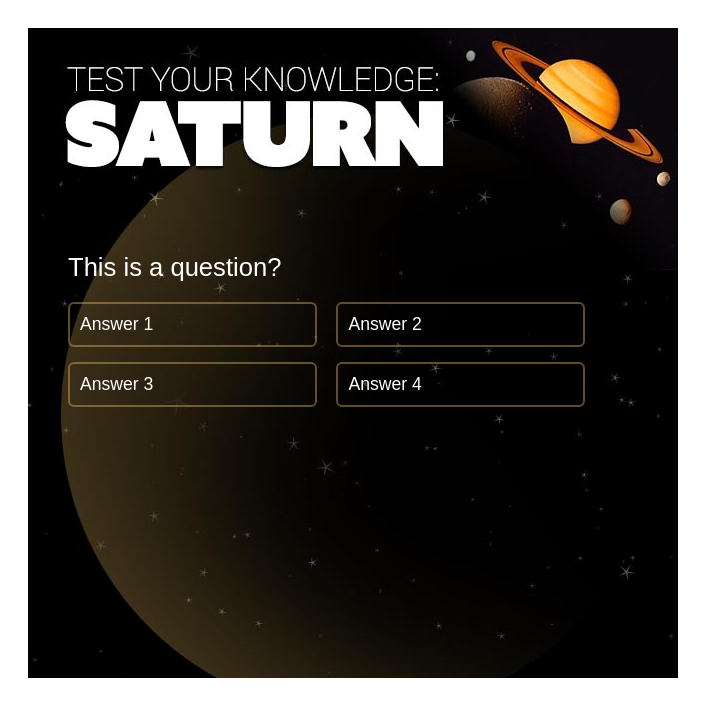
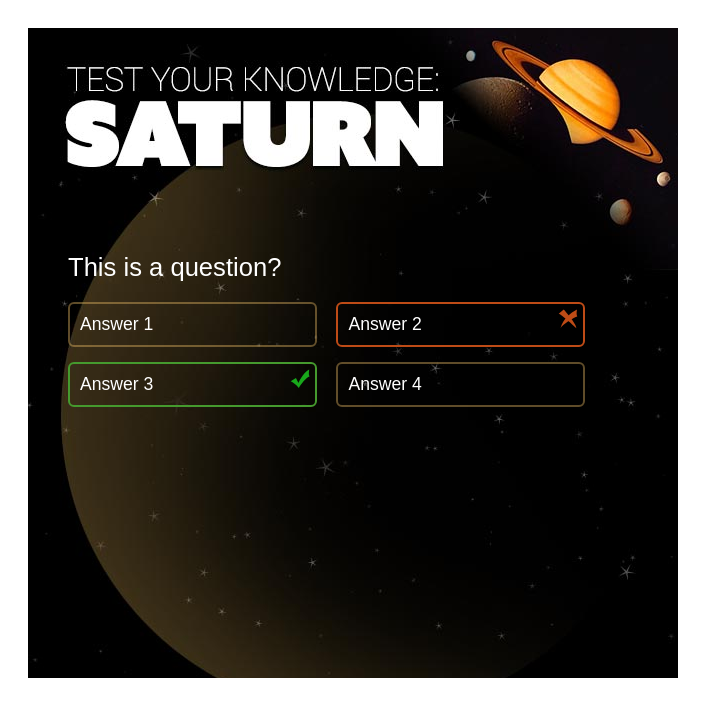
Before and after one commit to tahmid-tanzim/quiz, a plain HTML site: page index.html in a window 1280 px wide. Shown: the whole page, without its empty margins (0-713 px from the left). Drawn offline with Linux system fonts and the light colour scheme; a web font is replaced by a local one.

Commit message:
answer state styling

```diff
--- a/css/quiz.css
+++ b/css/quiz.css
@@ -96,3 +96,31 @@ body {
     margin: 0px 15px 15px 0px;
     position: relative;
 }
+
+#myQuiz .question .ans.selected {
+    border-color: #be4b16;
+}
+
+#myQuiz .question .ans.correct {
+    border-color: #459a2e;
+}
+
+#myQuiz .question .ans::after {
+    content: '';
+    display: block;
+    width: 20px;
+    height: 20px;
+    background: no-repeat 0px 0px;
+    background-size: 20px 20px;
+    position: absolute;
+    top: 5px;
+    right: 5px;
+}
+
+#myQuiz .question .ans.selected::after {
+    background-image: url(../images/icon_incorrect.svg);
+}
+
+#myQuiz .question .ans.correct::after {
+    background-image: url(../images/icon_correct.svg);
+}
--- a/index.html
+++ b/index.html
@@ -18,8 +18,8 @@
         <div class="question">
             <p class="txt">This is a question?</p>
             <p class="ans">Answer 1</p>
-            <p class="ans">Answer 2</p>
-            <p class="ans">Answer 3</p>
+            <p class="ans selected">Answer 2</p>
+            <p class="ans correct">Answer 3</p>
             <p class="ans">Answer 4</p>
             <div class="feedback"></div>
         </div>
```
